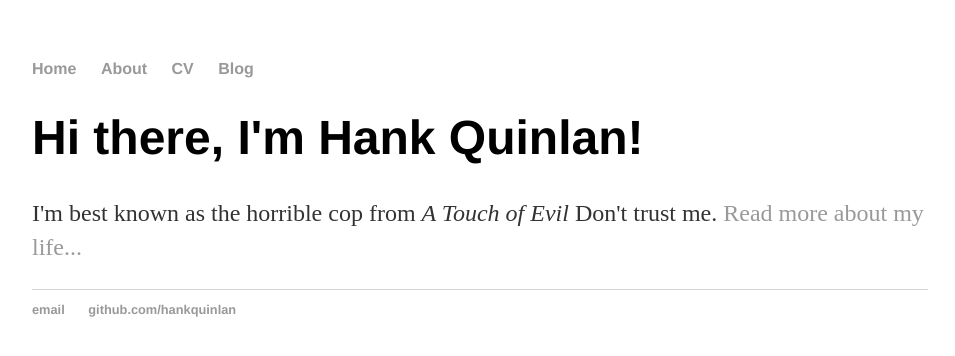
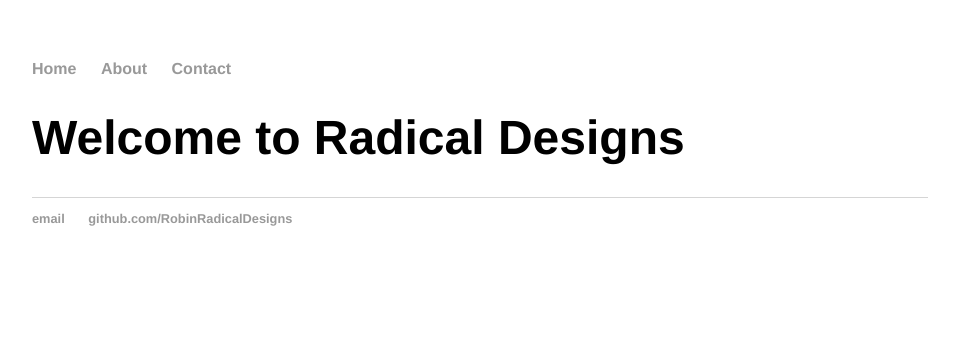
Before and after one commit to RobinRadicalDesigns/radicaldesigns.github.io, a plain HTML site: page index.html in a window 1280 px wide. Shown: the whole page, without its empty margins (160-1115 px from the left). Drawn offline with Linux system fonts and the light colour scheme; files that its build step writes are made by us from their sources.

Commit message:
Update index.html

```diff
--- a/index.html
+++ b/index.html
@@ -1,7 +1,7 @@
 <!DOCTYPE html>
 <html>
 	<head>
-		<title>Hank Quinlan, Horrible Cop</title>
+		<title>Radical Designs</title>
 		<link rel="stylesheet" type="text/css" href="/css/main.css">
 	</head>
 	<body>
@@ -9,20 +9,19 @@
     		<ul>
         		<li><a href="/">Home</a></li>
 	        	<li><a href="/about">About</a></li>
-        		<li><a href="/cv">CV</a></li>
-        		<li><a href="/blog">Blog</a></li>
+        		<li><a href="/cv">Contact</a></li>
     		</ul>
 		</nav>
 		<div class="container">
     		<div class="blurb">
-        		<h1>Hi there, I'm Hank Quinlan!</h1>
-				<p>I'm best known as the horrible cop from <em>A Touch of Evil</em> Don't trust me. <a href="/about">Read more about my life...</a></p>
-    		</div><!-- /.blurb -->
-		</div><!-- /.container -->
+        		<h1>Welcome to Radical Designs</h1>
+				<p></p>
+    		</div>
+		</div>
 		<footer>
     		<ul>
-        		<li><a href="mailto:hankquinlanhub@gmail.com">email</a></li>
-        		<li><a href="https://github.com/hankquinlan">github.com/hankquinlan</a></li>
+        		<li><a href="mailto:robin.radicaldesigns@gmail.com">email</a></li>
+        		<li><a href="https://github.com/robinradicaldesigns">github.com/RobinRadicalDesigns</a></li>
 			</ul>
 		</footer>
 	</body>
```
